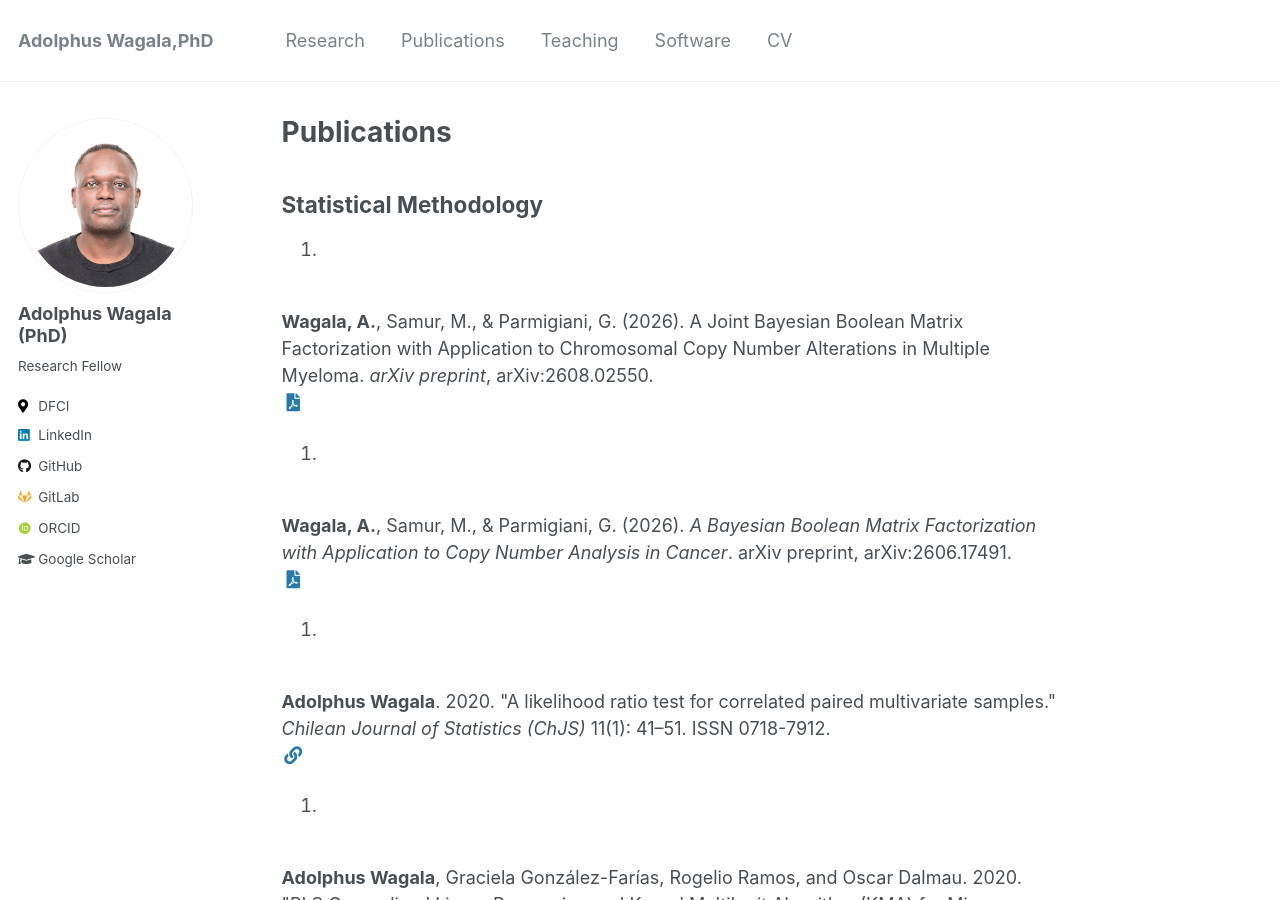
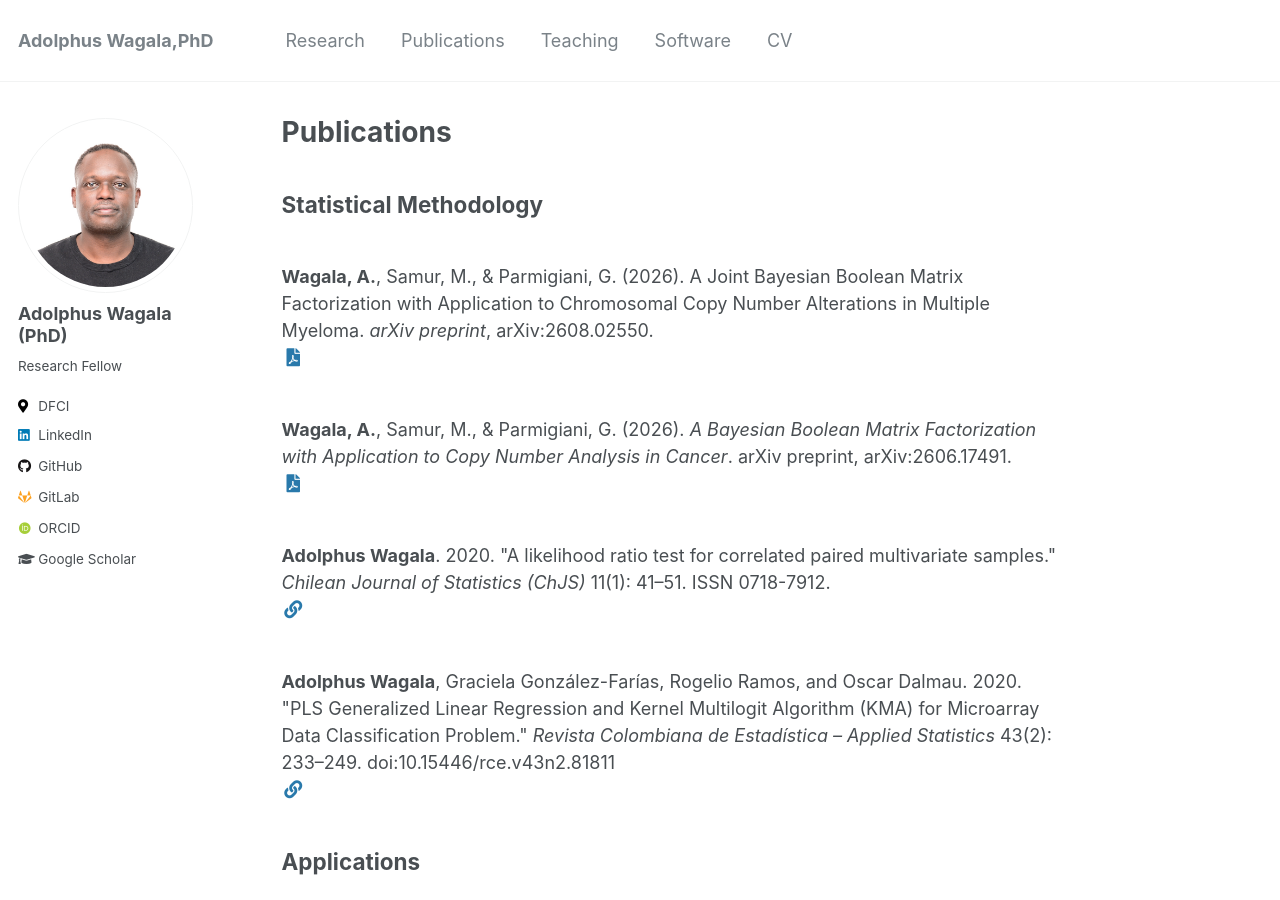
Before and after one commit to wagala/wagala.github.io, a Jekyll site: the page built from _pages/publications.md, in a window 1280 px wide and 900 px high. Built offline with Jekyll 4.4.1, drawn with Linux system fonts in a browser that asks for light colours; some web fonts are replaced.

Commit message:
Revert "Add numbering to publications"
This reverts commit 3550afa159e11053550f18f87a132df46e91fa9b.

```diff
--- a/_pages/publications.md
+++ b/_pages/publications.md
@@ -11,27 +11,24 @@ You can also find my articles on my Google Scholar profile.
 
 {% include base_path %}
 
+## Statistical Methodology
+
 {% assign methodology_publications = site.publications
   | where: "category", "methodology"
   | sort: "date"
   | reverse %}
+
+{% for post in methodology_publications %}
+{% include archive-single.html %}
+{% endfor %}
+
+## Applications
 
 {% assign application_publications = site.publications
   | where: "category", "applications"
   | sort: "date"
   | reverse %}
 
-{% assign method_size = methodology_publications | size %}
-
-## Statistical Methodology
-
-{% for post in methodology_publications %}
-{{ forloop.index }}. {% include archive-single.html %}
+{% for post in application_publications %}
+{% include archive-single.html %}
 {% endfor %}
-
-## Applications
-
-{% for post in application_publications %}
-{% assign pub_num = forloop.index | plus: method_size %}
-{{ pub_num }}. {% include archive-single.html %}
-{% endfor %}
```
